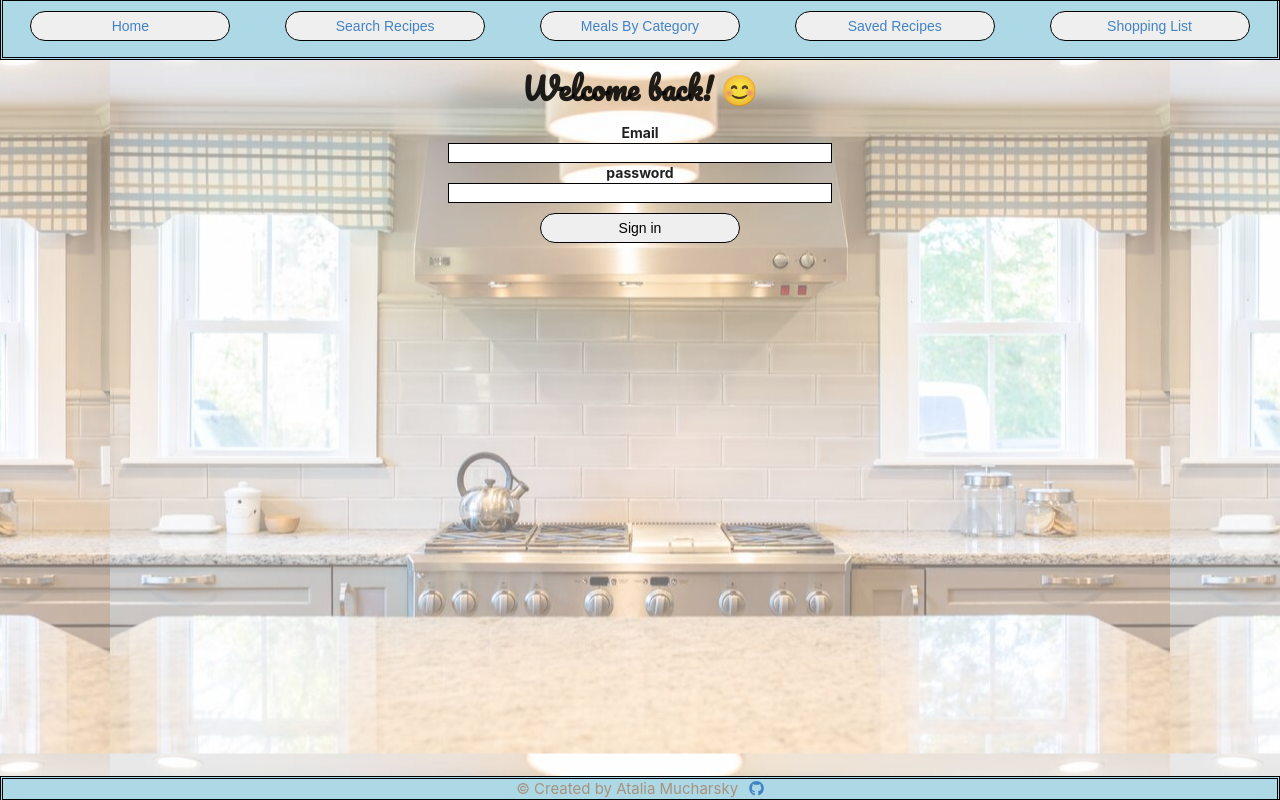
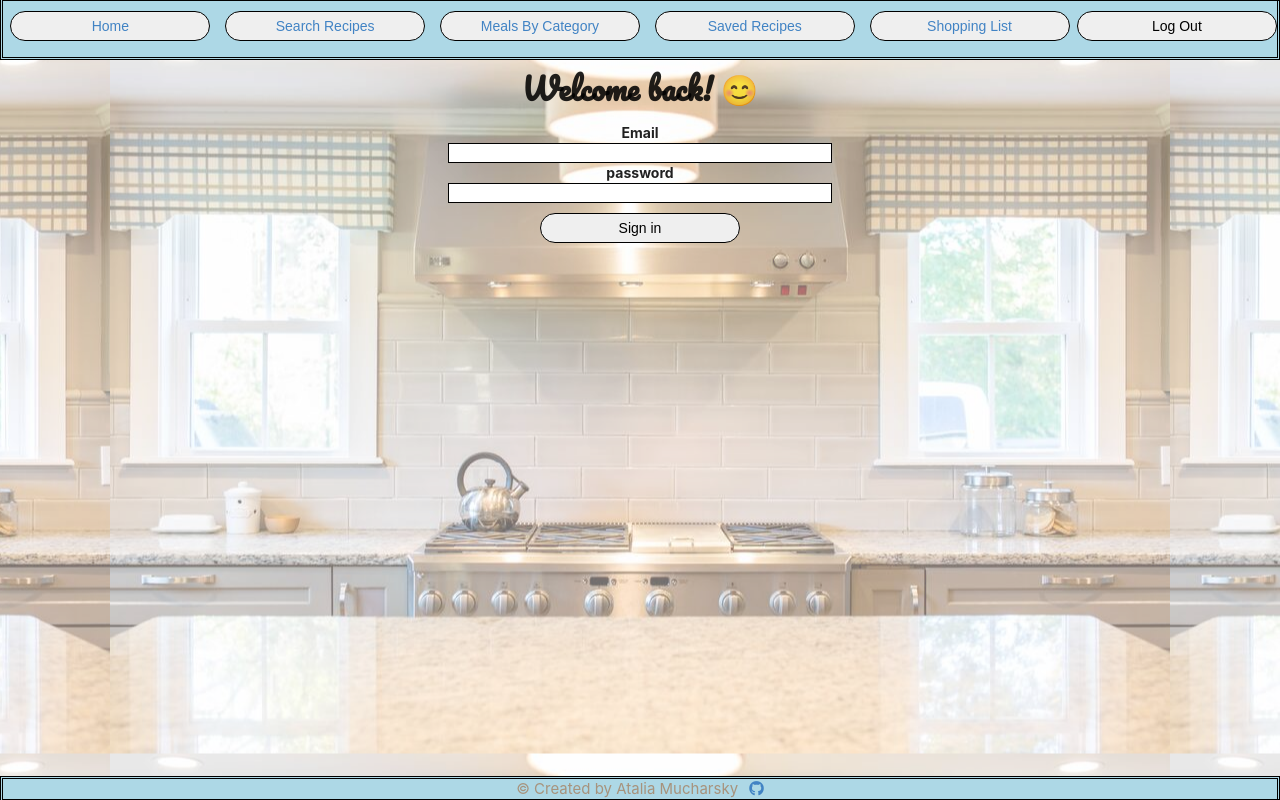
Before and after one commit to AtaliaM/Cook-Stack-front, a React (Create React App) app: page /signin in a window 1280 px wide. Built offline with nearby package versions, Linux system fonts and the light colour scheme.

Commit message:
edited user routes with basic auth

```diff
--- a/package.json
+++ b/package.json
@@ -1,5 +1,6 @@
 {
   "name": "bookshelf-project",
+  "proxy":"http://localhost:8000",
   "version": "0.1.0",
   "private": true,
   "dependencies": {
--- /dev/null
+++ b/src/Auth.js
@@ -0,0 +1,3 @@
+import myLocalStorage from './localStorage';
+
+//checking if user is authentcated
--- a/src/components/Header.js
+++ b/src/components/Header.js
@@ -1,6 +1,6 @@
 import React from 'react';
 import { Link } from 'react-router-dom';
-// import SearchDataForResults from './SearchDataForResults';
+import LogOut from './user/LogOut';
 import './Header.css';
 
 
@@ -15,6 +15,7 @@ class Header extends React.Component {
                     <button><Link to= "/mealsbycategory">Meals By Category</Link></button>
                     <button><Link to="/savedrecipes">Saved Recipes</Link></button>
                     <button><Link to="/shoppinglist">Shopping List</Link></button>
+                    <LogOut/>
                 </div>
                 {/* <SearchDataForResults /> */}
             </>
--- a/src/components/user/AddRecipe.js
+++ b/src/components/user/AddRecipe.js
@@ -1,5 +1,5 @@
 import React from 'react';
-import cookstackapi from '../../apis/cook-stack';
+// import cookstackapi from '../../apis/cook-stack';
 import './AddRecipe.css';
 
 class AddRecipe extends React.Component {
--- /dev/null
+++ b/src/components/user/LogOut.js
@@ -0,0 +1,27 @@
+import React from 'react';
+// import cookstackapi from '../../apis/cook-stack';
+import myLocalStorage from '../../localStorage';
+
+class LogOut extends React.Component  {
+
+    state = {}
+
+    handlingSubmit = async() => {
+        console.log("log out");
+        try {
+            myLocalStorage.remove("token");
+        } catch(e) {
+            console.log(e);
+        }
+    }
+
+    render() {
+        return (
+            <div className="container">
+               <button onClick={this.handlingSubmit}>Log Out</button>
+            </div>
+        )
+    }
+}
+
+export default LogOut;
--- a/src/components/user/RegisterUser.js
+++ b/src/components/user/RegisterUser.js
@@ -1,5 +1,6 @@
 import React from 'react';
 import cookstackapi from '../../apis/cook-stack';
+import myLocalStorage from '../../localStorage';
 import './RegisterUser.css';
 
 class registerUser extends React.Component  {
@@ -26,9 +27,12 @@ class registerUser extends React.Component  {
         }
         console.log(userData);
         try {
-            const response = await cookstackapi.post("/users", userData)
+            const response = await cookstackapi.post("/users", userData);
+
             console.log("sending request to save new user");
             console.log(response);
+            console.log(response.data.token);
+            myLocalStorage.save("token", response.data.token);
         } catch(e) {
             console.log(e);
         }
--- a/src/components/user/SignInUser.js
+++ b/src/components/user/SignInUser.js
@@ -1,11 +1,12 @@
 import React from 'react';
 import cookstackapi from '../../apis/cook-stack';
+import myLocalStorage from '../../localStorage';
 
 import './SignInUser.css';
 
 class SignInUser extends React.Component  {
 
-    state = {email: "", password: "", users: []}
+    state = {email: "", password: "", user: {}}
 
     onInputChange = (event) => {
         console.log(event.target.name);
@@ -19,10 +20,12 @@ class SignInUser extends React.Component  {
 
     handlingSubmit = async() => {
         console.log("sending request to get existing user data");
+        const reqBody = {email: this.state.email, password: this.state.password};
         try {
-            const response = await cookstackapi.get("/users");
-            this.setState({users:[...response.data]});
-            console.log(response.data);
+            const response = await cookstackapi.post("/users/login", reqBody);
+            console.log(response);
+            this.setState({user:response.data.user});
+            myLocalStorage.save("token", response.data.token);
         } catch(e) {
             console.log(e);
         }
--- a/src/localStorage.js
+++ b/src/localStorage.js
@@ -4,17 +4,13 @@ const myLocalStorage = {
         const newValue = [...prevValue, value];
         localStorage.setItem(key, JSON.stringify(newValue));
         // console.log("in local");
-
     },
     get: (key)=> {
         let input = localStorage.getItem(key);
         if (input) {
             input = JSON.parse(input);
             return input;
-
         }
-
-
     },
     remove: (key)=> {
         localStorage.removeItem(key);
```
Also changed, not shown: src/components/user/PrivateRoute.js (added, +28 -0 lines).
